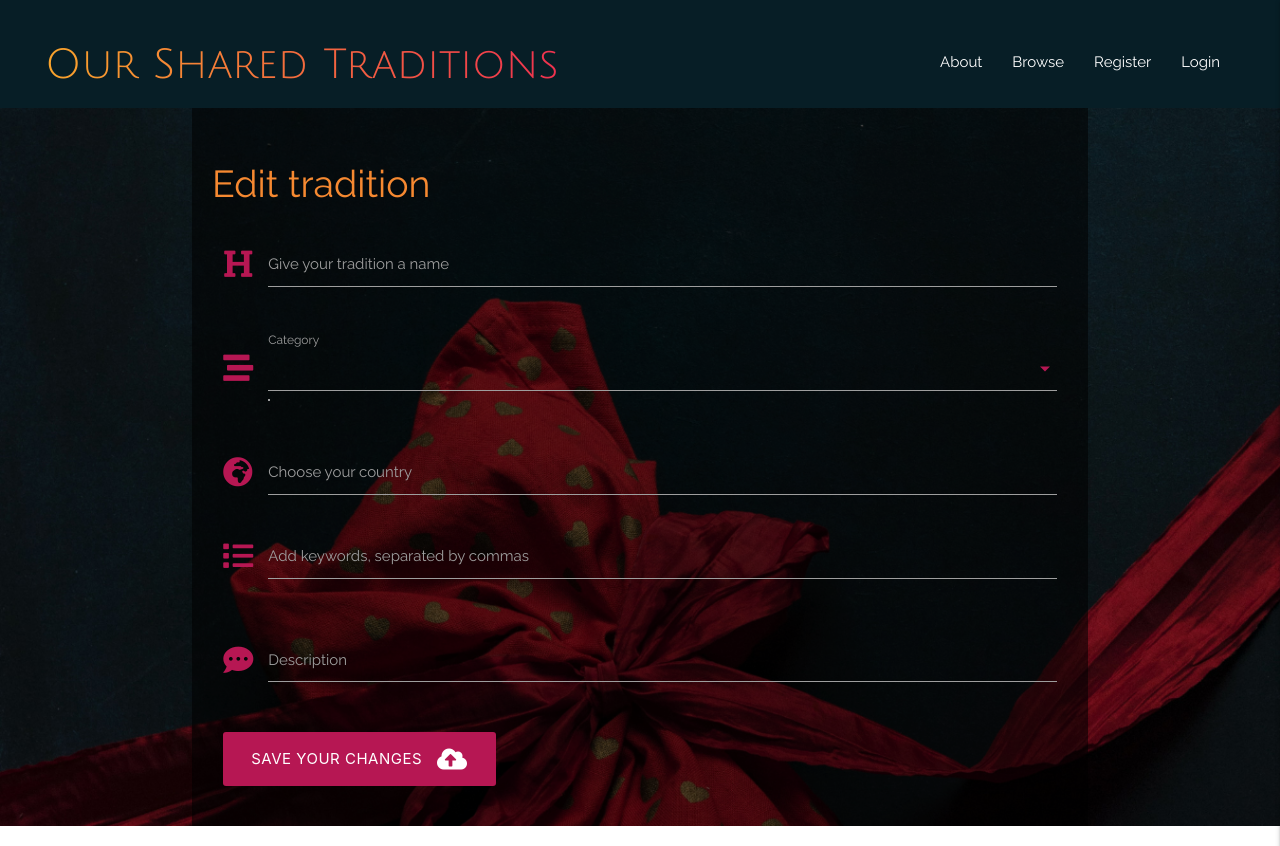
After one commit to Jade-ux/OurTraditions, a Flask app: template templates/edit_tradition.html in a window 1280 px wide. The commit adds this page. Run offline with Flask 2, Linux system fonts and the light colour scheme; the template is opened without the code that fills it, so the values that code supplies are empty; some libraries are stand-ins or nearby versions.

Commit message:
Created the edit function and the edit tradition page. Created functionality to display the tradition data on the form. Added styles for the form.

```diff
--- a/app.py
+++ b/app.py
@@ -123,6 +123,13 @@ def add_tradition():
     return render_template("add_tradition.html", categories=categories)
 
 
+@app.route("/edit_tradition/<tradition_id>", methods=["GET", "POST"])
+def edit_tradition(tradition_id):
+    tradition = mongo.db.traditions.find_one({"_id": ObjectId(tradition_id)})
+    categories = mongo.db.categories.find().sort("category_name", 1)
+    return render_template("edit_tradition.html", tradition=tradition, categories=categories)
+
+
 if __name__ == "__main__":
     app.run(host=os.environ.get("IP"),
             port=int(os.environ.get("PORT")),
--- a/static/css/style.css
+++ b/static/css/style.css
@@ -149,6 +149,7 @@ h4 {
     background-image: url('/static/images/present.png');
     background-repeat: no-repeat;
     background-size: cover;
+    margin-top: -6px
 }
 
 
@@ -175,6 +176,10 @@ h4 {
 
 .card.col.m4.trad-card {
     width: 31.3333333333%;
+}
+
+.card-content {
+    background-color: snow;
 }
 
 .card-title {
@@ -219,6 +224,20 @@ h4 {
 
 /*-------------------------------------------------Forms*/
 
+.form-row {
+    background-color: rgb(0 0 0 / 56%);
+    padding: 20px;
+}
+
+.select-wrapper>.caret {
+    fill: #b61753;
+    height: 35px;
+}
+
+input, textarea {
+    color: #fff;
+}
+
 input[type=text]:not(.browser-default):focus:not([readonly]),
 textarea.materialize-textarea:focus:not([readonly]){
     border-bottom: #F05A24;
--- a/templates/base.html
+++ b/templates/base.html
@@ -56,7 +56,8 @@
             {% endif %}
         </ul>
     </header>
-    <section>
+    <main class="container-img">
+            <section>
         <!--flashed messages-->
         {% with messages = get_flashed_messages() %}
             {% if messages %}
@@ -70,7 +71,6 @@
             {% endif %}
         {% endwith %}
     </section>
-    <main class="container-img parallax">
         <div class="container">
         {% block content %}
         {% endblock %}
--- /dev/null
+++ b/templates/edit_tradition.html
@@ -0,0 +1,72 @@
+{% extends "base.html" %}
+{% block content %}
+
+<div class="row form-row">
+    <h2>Edit tradition</h2>
+    <!--Form-->
+    <form class="col s12" method="POST" action="{{ url_for('edit_tradition', tradition_id=tradition._id) }}">
+    <!--Tradition name-->
+        <div class="row">
+            <div class="input-field col s12">
+                <i class="fas fa-heading prefix maroon"></i>
+                <input id="tradition_name" name="tradition_name" minlength="3" maxlength="50" type="text" class="validate" value="{{ tradition.tradition_name }}"required>
+                <label for="tradition_name">Give your tradition a name</label>
+            </div>
+        </div>
+    <!--Category-->
+        <div class="row">
+            <div class="input-field col s12">
+                <i class="fas fa-stream prefix maroon"></i>
+                <select id="category_name" name="category_name" class="validate" required>
+                    {% for category in categories %}
+                        {% if category.category_name == tradition.category_name %}
+                            <option value="{{ category.category_name }}" selected>{{ category.category_name }}</option>
+                        {% else %}
+                            <option value="{{ category.category_name }}">{{ category.category_name }}</option>
+                        {% endif %}
+                    {% endfor %}
+                </select>
+                <label for="category_name">Category</label>
+            </div>
+        </div>
+    <!--Country-->
+        <div class="row">
+            <div class="input-field col s12">
+                <i class="fas fa-globe-africa prefix maroon"></i>
+                <input type="text" id="country" name="country" class="autocomplete validate" value="{{ tradition.country }}" required>
+                <label for="country">Choose your country</label>
+            </div>
+    <!--Keywords-->
+            <div class="input-field col s12">
+                <i class="fas fa-list prefix maroon"></i>
+                <input id="keywords" name="keywords" minlength="3" maxlength="100" type="text" class="validate" value="{{ tradition.keywords }}" required>
+                <label for="keywords">Add keywords, separated by commas</label>
+            </div>
+        </div>
+    <!--Description-->
+        <div class="row">
+            <div class="input-field col s12">
+                <i class="fas fa-comment-dots prefix maroon"></i>
+                <textarea id="tradition_description" name="tradition_description" minlength="10" maxlength="300" class="materialize-textarea validate" required>{{- tradition.tradition_description -}}</textarea>
+                <label for="tradition_description">Description</label>
+            </div>
+        </div>
+    <!--Upload image-->
+    <!--
+        <div class="row">
+            <div class="input-field col s12">
+                <i class="fas fa-image prefix maroon"></i>
+                <textarea id="file-upload" class="materialize-textarea"></textarea>
+                <label for="file-upload">Upload an image here</label>
+            </div>
+        </div>-->
+    <!--Submit button-->
+        <div class="row">
+            <div class="col s6">
+                <button type="submit" class="btn-large maroon-button">Save your changes <i class="fas fa-cloud-upload-alt right"></i></button>
+            </div>
+        </div>
+    </form>
+</div>
+
+{% endblock %}
```
Also changed, not shown: templates/traditions.html (+4 -49 lines).
